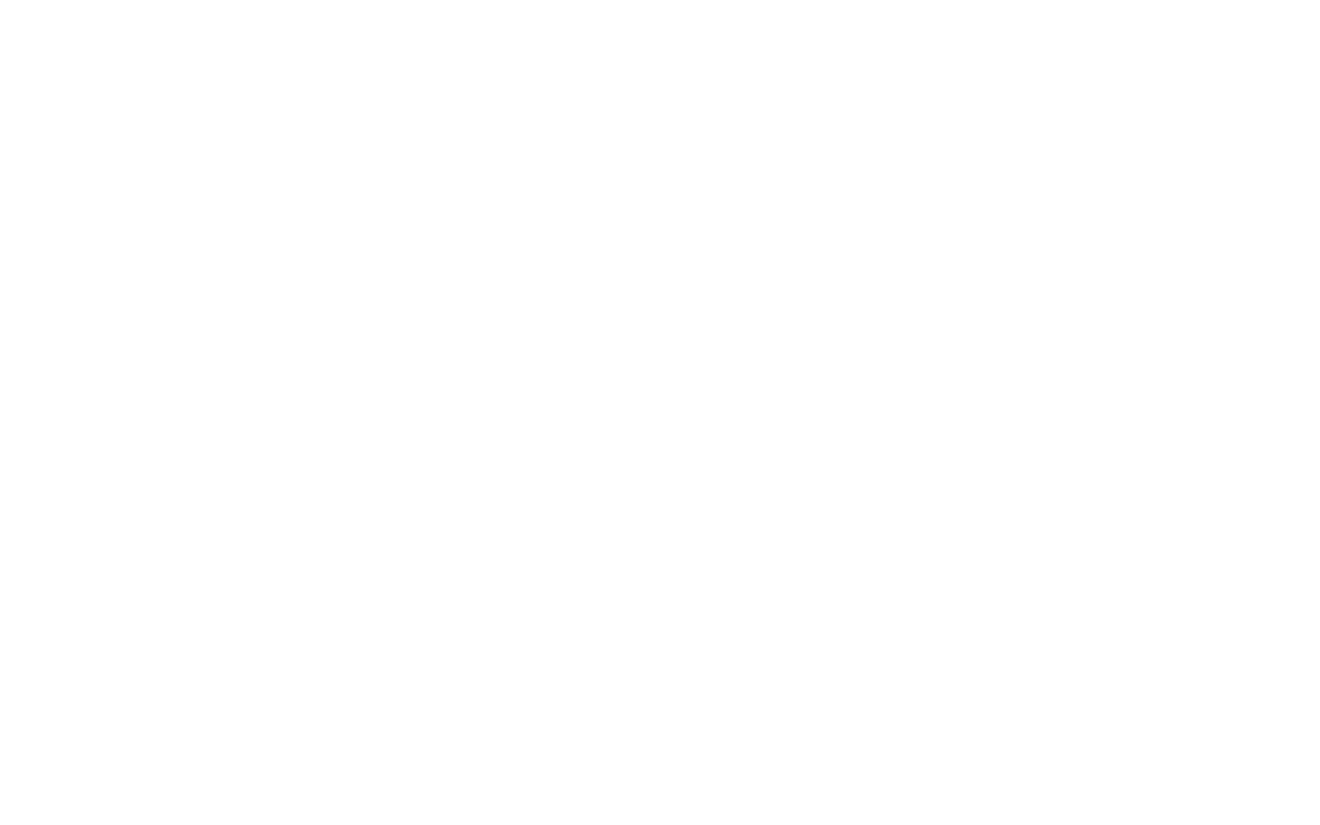
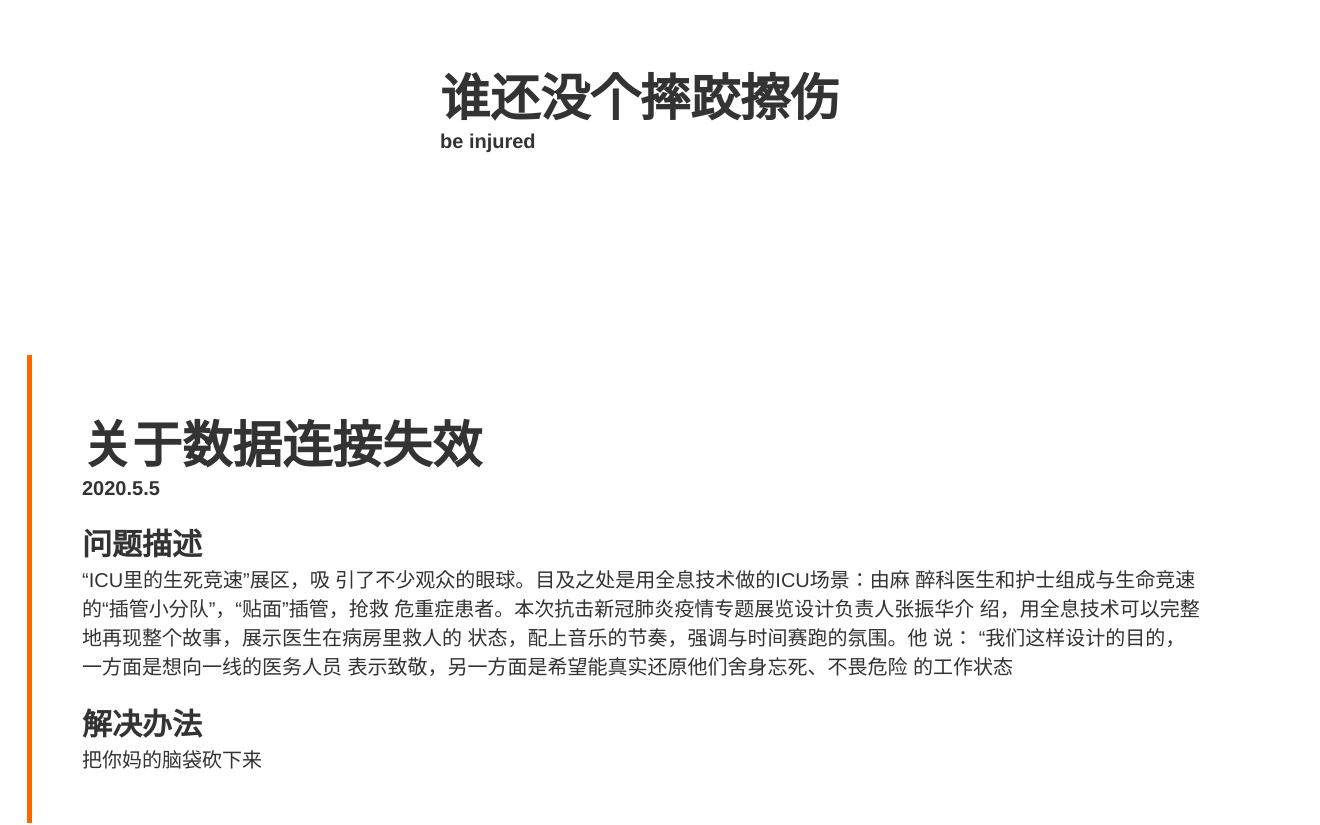
Before and after one commit to GEKSS5289/sue-blog-toc, a Vue app: page /problemlog in a window 1280 px wide. Before the commit this address had no page. Shown: the part 220-1045 px from the top of the page, 1320 px wide, since content can reach past the window. Before the commit the page ends 800 px from the top, so only its background shows below. Built offline with nearby package versions, Linux system fonts and the light colour scheme.

Commit message:
完成问题页面

```diff
--- a/src/common/apirouter.ts
+++ b/src/common/apirouter.ts
@@ -1,4 +1,4 @@
-const baseUrl = 'http://localhost:5288/';
+const baseUrl = 'http://192.168.2.207:5288/';
 
 const blogIndexApi = {
   dynamicApi:baseUrl+ "blog/dynamic"
--- a/src/components/sue-index/BlogMenuDetail.vue
+++ b/src/components/sue-index/BlogMenuDetail.vue
@@ -3,7 +3,7 @@
     <h1>🍲</h1>
     <div class="reach-info">
       <router-link :to="'/category'" tag="a"  class="menu-item" >📃杂文</router-link>
-      <div class="menu-item" >👩‍🚀踩艰</div>
+      <router-link :to="'/problemlog'" tag="a" class="menu-item" >👩‍🚀踩艰</router-link>
       <div class="menu-item">📜佚态集</div>
       <div class="menu-item">🍚贡献</div>
       <div class="menu-item">☕佚名言</div>
--- a/src/components/sue-index/BlogReadme.vue
+++ b/src/components/sue-index/BlogReadme.vue
@@ -1,7 +1,7 @@
 <template>
     <div class="container">
       <div class="readme-logo">
-        <h1 class="readme-icon">"Oh Hi"</h1>
+        <h1 class="readme-icon">"山不在高，有我则林"</h1>
 <!--        <h4 class="readme-title"></h4>-->
       </div>
     </div>
--- a/src/router/index.ts
+++ b/src/router/index.ts
@@ -3,6 +3,7 @@
 import Index from '../views/Index.vue'
 import Article from '../views/Article.vue'
 import ArticleCategory from "@/views/ArticleCategory.vue";
+import ProblemLog from "@/views/ProblemLog.vue";
 const routes: Array<RouteRecordRaw> = [
   {
     path: '/',
@@ -21,6 +22,10 @@
       {
         path: '/category',
         component:ArticleCategory
+      },
+      {
+        path: '/problemlog',
+        component:()=>import('@/views/ProblemLog.vue')
       }
     ],
   },
--- /dev/null
+++ b/src/utils/BLogInit.ts
@@ -0,0 +1,22 @@
+import {ref} from "vue";
+
+export const BlogInit = ()=>{
+  const readmeStatus = ref(true)
+  const dynamicStatus = ref(true)
+  const serviceStatus = ref(true)
+
+  setTimeout(()=>{
+    readmeStatus.value = !readmeStatus.value
+  },200)
+
+  setTimeout(()=>{
+    dynamicStatus.value = !dynamicStatus.value
+    serviceStatus.value = !serviceStatus.value
+  },700)
+
+  return{
+    readmeStatus,
+    dynamicStatus,
+    serviceStatus
+  }
+}
--- a/src/views/Index.vue
+++ b/src/views/Index.vue
@@ -9,11 +9,12 @@
 </template>
 
 <script lang="ts">
-  import {defineComponent,ref,onMounted,onBeforeMount} from 'vue'
+  import {defineComponent} from 'vue'
   import DynamicList from "@/components/sue-container/DynamicList.vue";
   import BlogServiceList from "@/components/sue-container/BlogServiceList.vue"
   import BlogGiveMe  from "@/components/sue-index/BlogGiveMe.vue"
   import BlogReadMe from "@/components/sue-index/BlogReadme.vue";
+  import {BlogInit} from "@/utils/BLogInit";
   export default defineComponent({
     name: 'Index',
     components:{
@@ -25,34 +26,10 @@
 
     },
     setup(){
-      const begin = ref('blog-readme-begin')
-      const end = ref('blog-readme-end')
-      const readmeStatus = ref(true)
-      const dynamicStatus = ref(true)
-      const serviceStatus = ref(true)
-
-      onMounted(()=>{
-        setTimeout(()=>{
-          readmeStatus.value = !readmeStatus.value
-        },200)
-
-        setTimeout(()=>{
-          dynamicStatus.value = !dynamicStatus.value
-          serviceStatus.value = !serviceStatus.value
-        },700)
-
-
-
-        // clearTimeout(time)
-      })
 
 
       return{
-        begin,
-        end,
-        readmeStatus,
-        dynamicStatus,
-        serviceStatus
+        ...BlogInit(),
       }
     }
 
--- /dev/null
+++ b/src/views/ProblemLog.vue
@@ -0,0 +1,98 @@
+<template>
+  <div class="container problemlog-container">
+    <div class="problemlog-info">
+      <h1>谁还没个摔跤擦伤</h1>
+      <h3>be injured </h3>
+    </div>
+  </div>
+  <div class="problemlog-list container">
+
+    <div class="problemlog-item">
+      <h1 class="log-title">关于数据连接失效</h1>
+      <h2 class="log-datetime">2020.5.5</h2>
+      <h3 class="log-desc">问题描述</h3>
+      <p class="log-content">
+        “ICU里的生死竞速”展区，吸
+        引了不少观众的眼球。目及之处是用全息技术做的ICU场景：由麻
+        醉科医生和护士组成与生命竞速的“插管小分队”，“贴面”插管，抢救
+        危重症患者。本次抗击新冠肺炎疫情专题展览设计负责人张振华介
+        绍，用全息技术可以完整地再现整个故事，展示医生在病房里救人的
+        状态，配上音乐的节奏，强调与时间赛跑的氛围。他
+        说：
+        “我们这样设计的目的，一方面是想向一线的医务人员
+        表示致敬，另一方面是希望能真实还原他们舍身忘死、不畏危险
+        的工作状态
+      </p>
+      <h3 class="log-solution">解决办法</h3>
+      <p>把你妈的脑袋砍下来</p>
+    </div>
+
+
+
+  </div>
+</template>
+
+<script lang="ts">
+    import {defineComponent} from 'vue'
+
+    export default defineComponent({
+        name: "ProblemLog"
+    })
+</script>
+
+<style lang="scss" scoped>
+  @import "../assets/css/mixin";
+  .problemlog-container{
+    display: flex;
+    flex-direction: row;
+    justify-content: center;
+    align-items: center;
+    height: 500px;
+    .problemlog-info{
+
+      h1{
+        font-size: 50px;
+      }
+      h3{
+        font-size: 20px;
+      }
+    }
+  }
+
+  .problemlog-list{
+    h1{
+      font-size: 60px;
+      font-weight: bold;
+    }
+    .problemlog-item{
+
+      /*background-color: red;*/
+      /*padding: 100px;*/
+      border-left: 5px solid #ff6600;
+      padding: 50px;
+      margin-bottom: 50px;
+      h1{
+        font-size: 50px;
+      }
+      h2{
+        font-size: 20px;
+      }
+      h3{
+        font-size: 30px;
+        margin-top: 20px;
+      }
+      p{
+        font-size: 20px;
+        /*padding: 50px;*/
+        /*background-color: #ff6600;*/
+      }
+      .log-solution{
+        font-weight: bold;
+      }
+      transition: all 0.5s;
+      &:hover{
+        @include shadowHover();
+      }
+    }
+  }
+</style>
```
